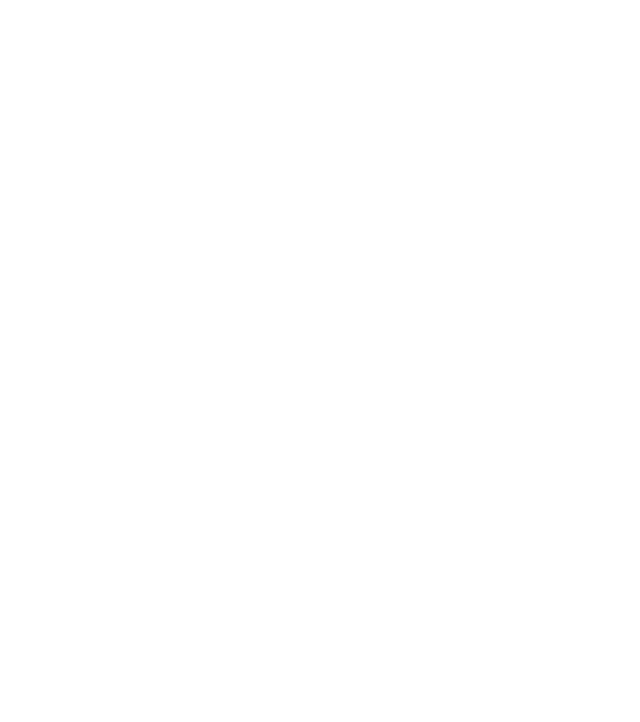
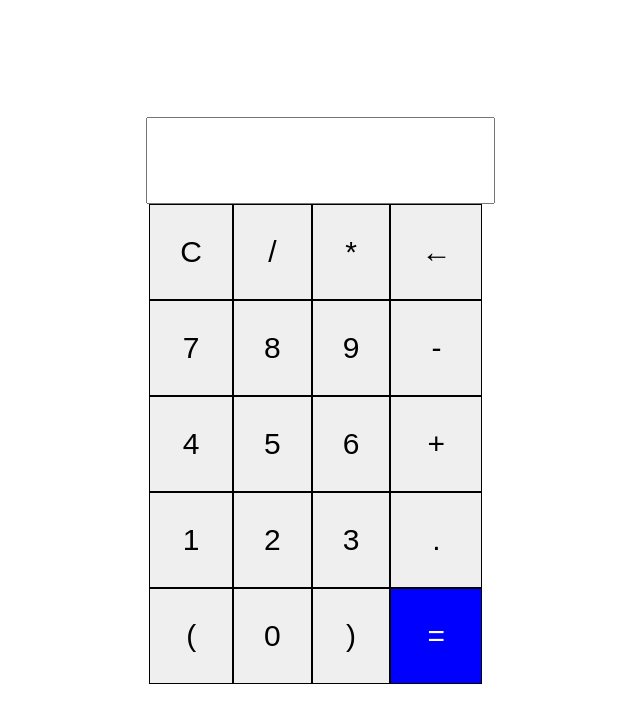
Before and after one commit to acciojob/calculator-misterKumar, a website: page main.html in a window 1280 px wide. Shown: the whole page, without its empty margins (337-977 px from the left). Drawn offline with Linux system fonts and the light colour scheme.

Commit message:
created a submission

```diff
--- a/main.html
+++ b/main.html
@@ -7,6 +7,38 @@
 </head>
 
 <body>
+
+	<div class="calculator">
+
+	<input type="text" id="input" readonly>
+
+		<div class="grid-container">
+        <!-- You can add content inside each grid item -->
+        <button id="clr" onclick="clearDisplay()">C</button>
+        <button id="divide" onclick="appendtoDisplay('/')">/</button>
+        <button id="multiply" onclick="appendtoDisplay('*')">*</button>
+        <button id="clear" onclick="clearEntry()">←</button>
+        <button id="block7" onclick="appendtoDisplay('7')">7</button>
+        <button id="block8" onclick="appendtoDisplay('8')">8</button>
+        <button id="block9" onclick="appendtoDisplay('9')">9</button>
+        <button id="minus" onclick="appendtoDisplay('-')">-</button>
+        <button id="block4" onclick="appendtoDisplay('4')">4</button>
+        <button id="block5" onclick="appendtoDisplay('5')">5</button>
+        <button id="block6" onclick="appendtoDisplay('6')">6</button>
+        <button id="plus" onclick="appendtoDisplay('+')">+</button>
+        <button id="block1" onclick="appendtoDisplay('1')">1</button>
+        <button id="block2" onclick="appendtoDisplay('2')">2</button>
+        <button id="block3" onclick="appendtoDisplay('3')">3</button>
+        <button id="dot" onclick="appendtoDisplay('.')">.</button>
+        <button id="para-left" onclick="appendtoDisplay('(')">(</button>
+        <button id="block0" onclick="appendtoDisplay('0')">0</button>
+        <button id="para-right" onclick="appendtoDisplay(')')">)</button>
+        <button id="ans" onclick="calculate()">=</button>
+    </div>
+
+</div>
+
+
 	<!-- the entire body must be written by student -->
     <script type="text/javascript" src="./script.js">
 </script>
--- a/script.js
+++ b/script.js
@@ -1 +1,34 @@
 //your code here
+let displayValue = '';
+
+function updateDisplay(){
+	document.getElementById('input').value = displayValue;
+}
+
+function appendtoDisplay(value){
+	displayValue+=value;
+	updateDisplay();
+}
+
+function clearDisplay(){
+	displayValue = '';
+	updateDisplay();
+}
+
+function clearEntry(){
+	displayValue = displayValue.slice(0,-1);
+	updateDisplay();
+}
+
+function calculate(){
+	try{
+		const result = eval(displayValue);
+		displayValue = isFinite(result) ? result.toString() : 'Infinity';
+		displayValue = isNaN(result) ? 'NaN' : displayValue;
+		updateDisplay();
+	}
+	catch(error){
+		displayValue = 'Error';
+		updateDisplay();
+	}
+}
--- a/styles.css
+++ b/styles.css
@@ -1,2 +1,37 @@
+ body {
+      display: flex;
+      align-items: center;
+      justify-content: center;
+      height: 100vh;
+      margin: 0;
+    }
 
-/* Your CSS Code here. */
+input{
+	text-align:center;
+	margin-left:2.2rem;
+	padding:30px 40px;
+	font-size:20px;
+	font-weight:300;
+}
+
+
+.grid-container{
+	display:grid;
+	grid-template-columns:repeat(4, 1fr);
+
+	width:80%;
+	height:80%;
+	margin:auto;
+}
+
+.grid-container>button{
+	border:1px solid black;
+	padding:30px;
+	text-align:center;
+	cursor:pointer;
+	font-size:30px;
+}
+#ans{
+	background-color:blue;
+	color:white;
+}
```
